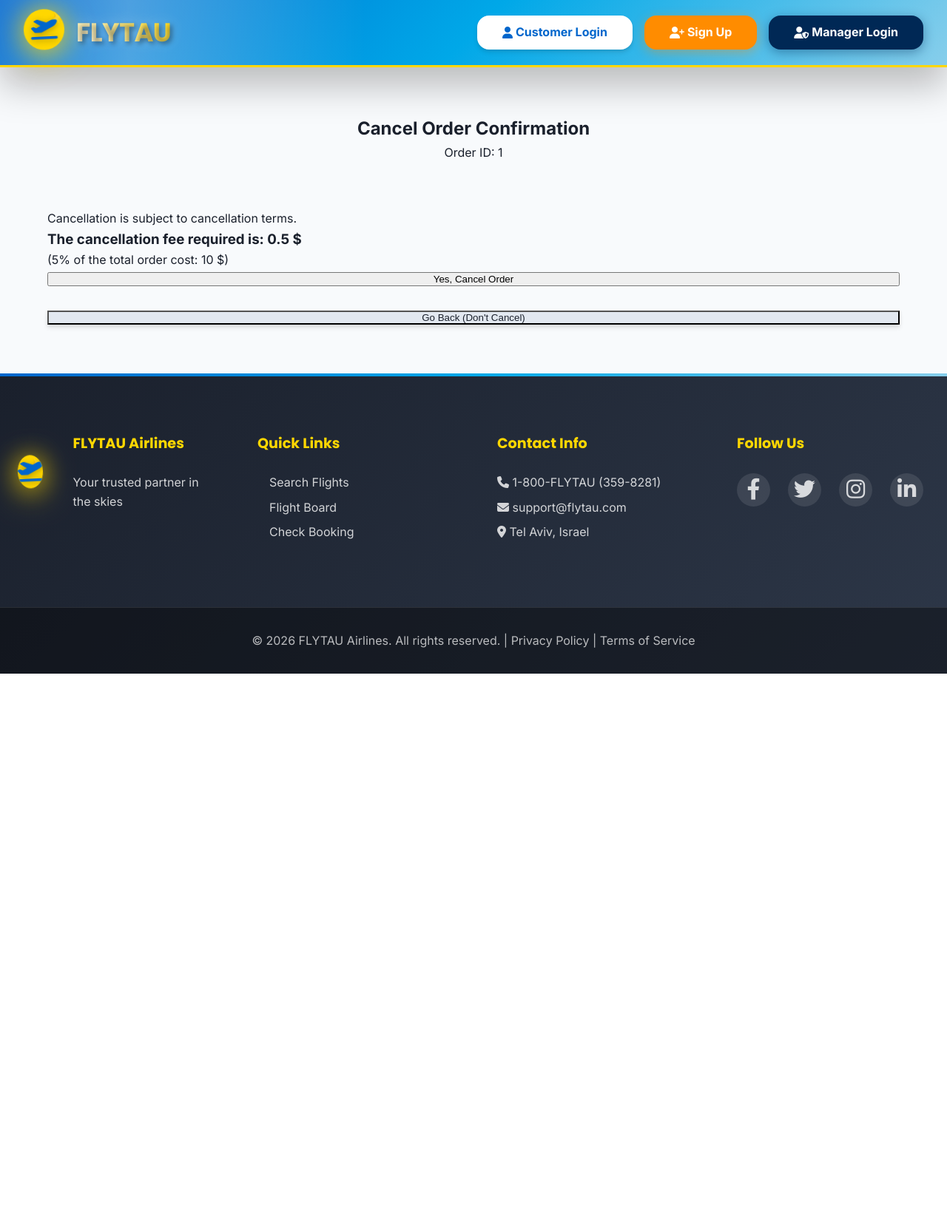
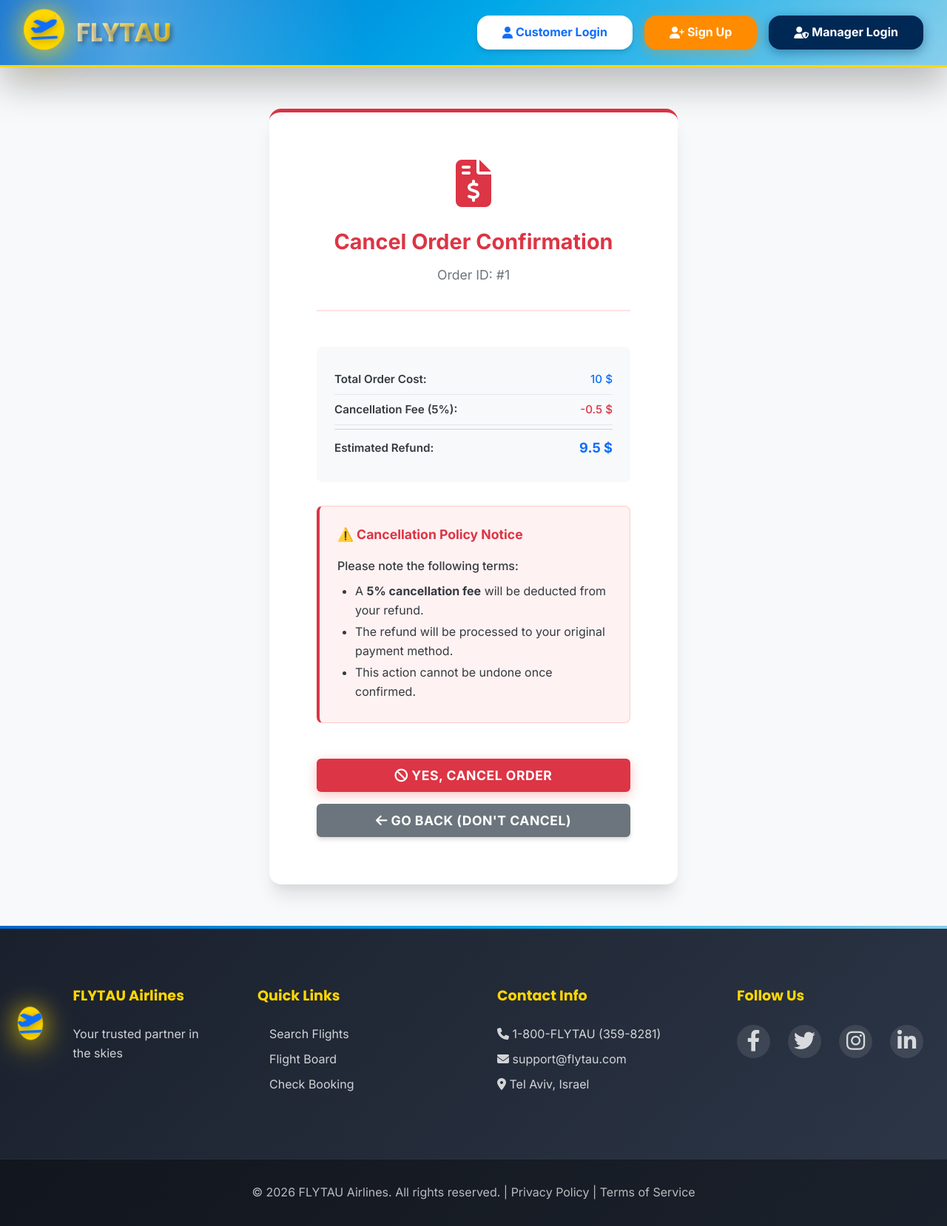
Before and after one commit to tomertocker-tau/FlyTauGroup20, a Flask app: template templates/cancel_confirmation.html in a window 1280 px wide. Shown: the whole page at 74% size. Before the commit the page ends 911 px from the top, so only its background shows below. Run offline with Flask 3, Linux system fonts and the light colour scheme; the template is opened without the code that fills it: most values are stand-ins (such as "Sample title", 1, 10 or a date in 2020).

Commit message:
style upgrade

```diff
--- a/templates/cancel_confirmation.html
+++ b/templates/cancel_confirmation.html
@@ -1,42 +1,250 @@
 {% extends "layout.html" %}
+
+{% block title %}Cancel Order Confirmation | FLYTAU{% endblock %}
 
 {% block content %}
 <div class="page-container">
+    <div class="confirmation-card warning-card">
 
-    <div class="auth-box warning-box">
-        <div class="auth-header">
-            <h2 class="red-text">Cancel Order Confirmation</h2>
-            <p>Order ID: {{ order.OrderID }}</p>
+        <div class="confirmation-header">
+            <i class="fas fa-file-invoice-dollar warning-icon"></i>
+            <h2 class="warning-title">Cancel Order Confirmation</h2>
+            <p class="flight-id">Order ID: #{{ order.OrderID }}</p>
         </div>
 
-        <div class="cancellation-details">
-            <p>Cancellation is subject to cancellation terms.</p>
+        <div class="flight-details">
+            <div class="detail-row">
+                <span class="label">Total Order Cost:</span>
+                <span class="value">{{ order.OrderPrice }} $</span>
+            </div>
+            <div class="detail-row">
+                <span class="label">Cancellation Fee (5%):</span>
+                <span class="value" style="color: var(--danger);"> -{{ (order.OrderPrice * 0.05) | round(2) }} $</span>
+            </div>
+            <div class="detail-row" style="border-top: 1px solid #cbd5e0; margin-top: 5px; padding-top: 10px;">
+                <span class="label">Estimated Refund:</span>
+                <span class="value" style="font-size: 1.2em; font-weight: bold;">
+                    {{ (order.OrderPrice * 0.95) | round(2) }} $
+                </span>
+            </div>
+        </div>
 
-            <h3>The cancellation fee required is:
-                <span class="price-highlight">{{ (order.OrderPrice * 0.05) | round(2) }} $</span>
-            </h3>
-
-            <p>(5% of the total order cost: {{ order.OrderPrice }} $)</p>
+        <div class="cancellation-warning">
+            <div class="warning-box">
+                <h3>⚠️ Cancellation Policy Notice</h3>
+                <p>Please note the following terms:</p>
+                <ul>
+                    <li>A <strong>5% cancellation fee</strong> will be deducted from your refund.</li>
+                    <li>The refund will be processed to your original payment method.</li>
+                    <li>This action cannot be undone once confirmed.</li>
+                </ul>
+            </div>
         </div>
 
         <div class="action-buttons">
-            <form action="{{ url_for('cancel_order') }}" method="POST">
-                <input type="hidden" name="order_id" value="{{ order.OrderID}}">
-                <button type="submit" class="btn-full-width btn-cancel">
-                    Yes, Cancel Order
+            <form action="{{ url_for('cancel_order') }}" method="POST" class="cancel-form">
+                <input type="hidden" name="order_id" value="{{ order.OrderID }}">
+                <button type="submit" class="btn btn-danger btn-large btn-full-width">
+                    <i class="fas fa-ban"></i> Yes, Cancel Order
                 </button>
             </form>
 
-            <br>
+            <div class="button-spacing"></div>
 
-            <form action="/booking_details" method="POST">
+            <form action="/booking_details" method="POST" class="cancel-form">
                 <input type="hidden" name="order_id" value="{{ order.OrderID }}">
-                <button type="submit" class="btn-full-width btn-secondary">
-                    Go Back (Don't Cancel)
+                <button type="submit" class="btn btn-secondary btn-large btn-full-width">
+                    <i class="fas fa-arrow-left"></i> Go Back (Don't Cancel)
                 </button>
             </form>
         </div>
     </div>
-
 </div>
 {% endblock %}
+
+{% block extra_css %}
+<style>
+/* העתקתי את ה-CSS מדף ביטול הטיסה כדי שיראה זהה */
+:root {
+    --space-xs: 0.25rem;
+    --space-sm: 0.5rem;
+    --space-md: 1rem;
+    --space-lg: 1.5rem;
+    --space-xl: 2rem;
+    --space-2xl: 3rem;
+    --space-3xl: 4rem;
+    --radius-lg: 0.5rem;
+    --radius-2xl: 1rem;
+    --shadow-xl: 0 20px 25px -5px rgba(0, 0, 0, 0.1), 0 10px 10px -5px rgba(0, 0, 0, 0.04);
+    --white: #ffffff;
+    --light-gray: #f8f9fa;
+    --danger: #dc3545;
+    --text-muted: #6c757d;
+    --text-dark: #343a40;
+    --primary-color: #0d6efd;
+}
+
+.page-container {
+    max-width: 600px;
+    margin: var(--space-xl) auto;
+    padding: var(--space-lg);
+}
+
+.confirmation-card {
+    background: var(--white);
+    border-radius: var(--radius-2xl);
+    padding: var(--space-3xl);
+    box-shadow: var(--shadow-xl);
+    border-top: 5px solid var(--danger);
+}
+
+.confirmation-header {
+    text-align: center;
+    margin-bottom: var(--space-2xl);
+    padding-bottom: var(--space-xl);
+    border-bottom: 2px solid #fee2e2;
+}
+
+.warning-icon {
+    font-size: 4rem;
+    color: var(--danger);
+    margin-bottom: var(--space-lg);
+}
+
+.warning-title {
+    color: var(--danger);
+    font-size: 1.8rem;
+    margin-bottom: var(--space-sm);
+    font-weight: 700;
+}
+
+.flight-id {
+    color: var(--text-muted);
+    font-size: 1.1rem;
+    margin-bottom: 0;
+}
+
+.flight-details {
+    background: var(--light-gray);
+    border-radius: var(--radius-lg);
+    padding: var(--space-lg);
+    margin-bottom: var(--space-xl);
+}
+
+.detail-row {
+    display: flex;
+    justify-content: space-between;
+    align-items: center;
+    padding: var(--space-sm) 0;
+    border-bottom: 1px solid #e2e8f0;
+}
+
+.detail-row:last-child {
+    border-bottom: none;
+}
+
+.detail-row .label {
+    font-weight: 600;
+    color: var(--text-dark);
+}
+
+.detail-row .value {
+    color: var(--primary-color);
+    font-weight: 500;
+}
+
+.cancellation-warning {
+    margin-bottom: var(--space-2xl);
+}
+
+.warning-box {
+    background: #fef2f2;
+    border: 1px solid #fecaca;
+    border-radius: var(--radius-lg);
+    padding: var(--space-lg);
+    border-left: 4px solid var(--danger);
+}
+
+.warning-box h3 {
+    color: var(--danger);
+    margin-bottom: var(--space-md);
+    font-size: 1.1rem;
+    font-weight: bold;
+}
+
+.warning-box p {
+    color: var(--text-dark);
+    margin-bottom: var(--space-sm);
+    font-weight: 500;
+}
+
+.warning-box ul {
+    color: var(--text-dark);
+    padding-left: var(--space-lg);
+    margin-bottom: 0;
+}
+
+.warning-box li {
+    margin-bottom: var(--space-xs);
+}
+
+.action-buttons {
+    text-align: center;
+}
+
+.btn-full-width {
+    width: 100%;
+    display: block;
+}
+
+.btn-large {
+    padding: 12px 20px;
+    font-size: 1.1rem;
+    border-radius: 6px;
+    cursor: pointer;
+    border: none;
+    transition: background-color 0.2s;
+}
+
+.btn-danger {
+    background-color: var(--danger);
+    color: white;
+}
+
+.btn-danger:hover {
+    background-color: #bb2d3b;
+}
+
+.btn-secondary {
+    background-color: #6c757d;
+    color: white;
+    text-decoration: none;
+}
+
+.btn-secondary:hover {
+    background-color: #5c636a;
+}
+
+.button-spacing {
+    height: var(--space-md);
+}
+
+.cancel-form {
+    margin-bottom: 0;
+}
+
+@media (max-width: 768px) {
+    .page-container {
+        padding: var(--space-md);
+    }
+
+    .confirmation-card {
+        padding: var(--space-xl);
+    }
+
+    .warning-title {
+        font-size: 1.5rem;
+    }
+}
+</style>
+{% endblock %}
```
